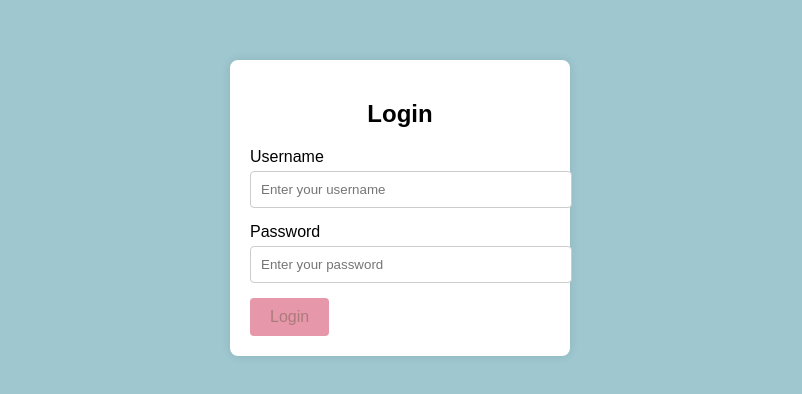
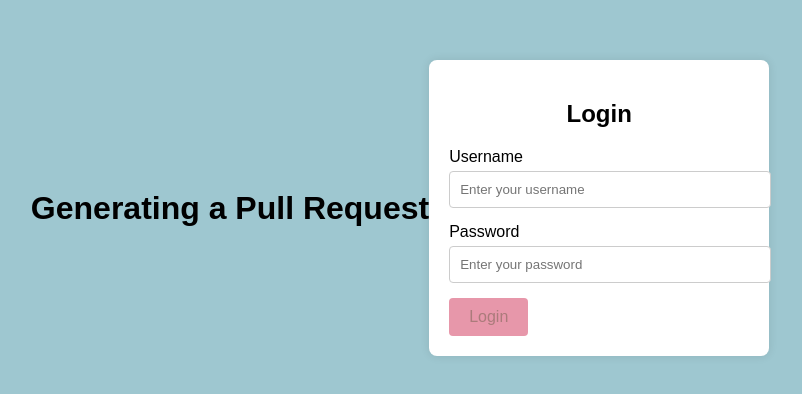
Before and after one commit to Ashhar-24/class_demo2, a plain HTML site: page index.html in a window 1280 px wide. Shown: the part 192-586 px from the top of the page, without its empty margins (240-1042 px from the left). Drawn offline with Linux system fonts and the light colour scheme.

Commit message:
h1 tag added

```diff
--- a/index.html
+++ b/index.html
@@ -7,6 +7,7 @@
     <link rel="stylesheet" href="index.css">
 </head>
 <body>
+  <h1>Generating a Pull Request</h1>
     <div class="login-container">
         <form class="login-form">
           <h2>Login</h2>
```
